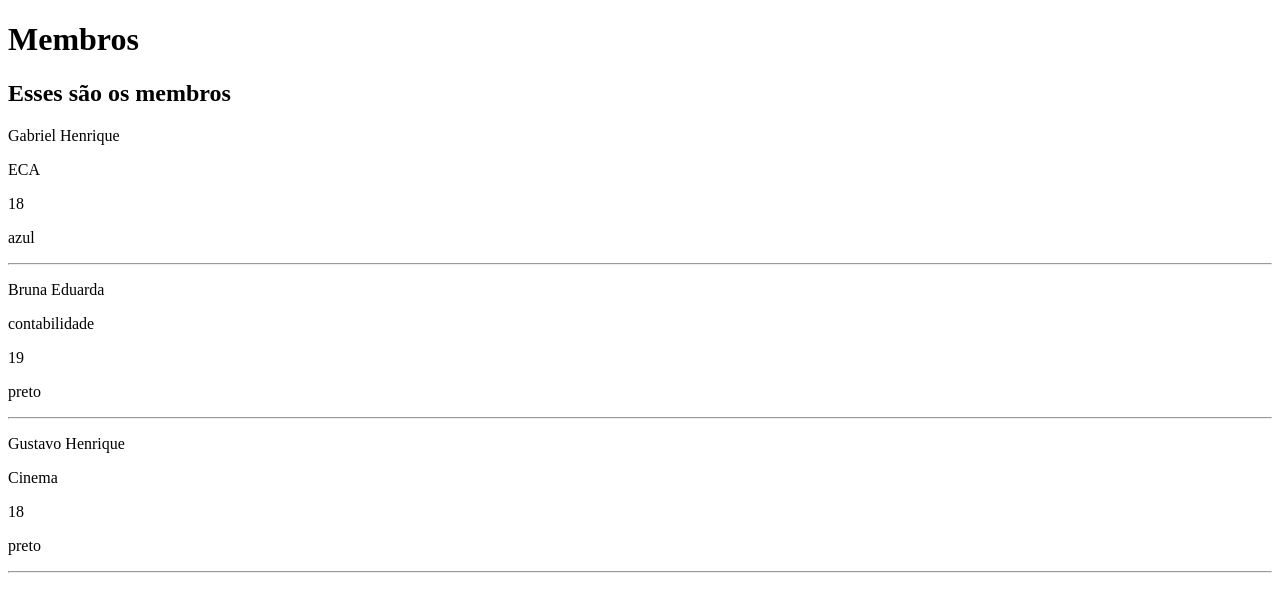
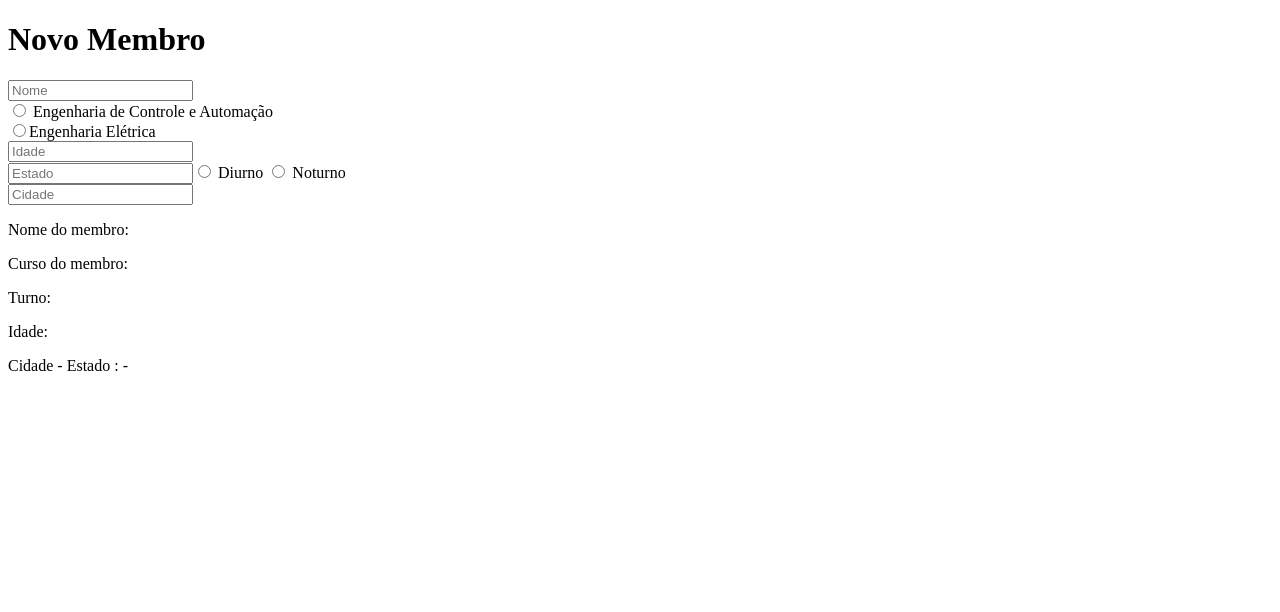
Before and after one commit to GabrielHPaschoalin/quick-note, a React (Create React App) app: page / in a window 1280 px wide. Shown: the top 612 px of the page. Built offline with nearby package versions, Linux system fonts and the light colour scheme; the HTML template or start-up script is replaced by a standard one.

Commit message:
Aula 9 - Parte 1

```diff
--- a/src/App.js
+++ b/src/App.js
@@ -1,38 +1,104 @@
-import { prettyDOM } from '@testing-library/dom';
-import React from 'react';
-import Membro from './Membro ( Aula 8)';
-import Title from './Title - Aula 8';
-
-const Gabriel = {
-  nome: "Gabriel Henrique",
-  idade: 18,
-  curso: "ECA",
-  cor: "azul",
-}
-const Bruna = {
-  nome: "Bruna Eduarda",
-  idade: 19,
-  curso: "contabilidade",
-  cor: "preto",
-}
-const Gustavo = {
-  nome: "Gustavo Henrique",
-  idade: 18,
-  curso: "Cinema",
-  cor: "preto",
-}
+import React from "react";
+import { useState } from "react";
 
 function App() {
 
+    const [nome, setNome] = useState(); //Retorna um vetor com 2 parâmetros
+  const [curso, setCurso] = useState();
+  const [idade, setIdade] = useState();
+  const [Cidade, setCidade] = useState();
+  const [Estado, setEstado] = useState();
+  const [Turno, setTurno] = useState();
+
   return (
     <div>
-      <Title title = "Membros" subtitle = "Esses são os membros">
-      <Membro membro = {Gabriel}/>
-      <Membro membro = {Bruna}/>
-      <Membro membro = {Gustavo}/>
-      </Title>
+
+      <h1>Novo Membro</h1>
+
+      <input //Campo nome
+        type="text"
+        placeholder="Nome"
+        onChange={(event) => setNome(event.target.value)}
+      />
+      <br />
+
+      <input //Engenharia de controle e automação
+        id="ECA"
+        type="radio"
+        name="curso"
+        value="Engenharia de Controle e Automação"
+        onChange={(e) => setCurso(e.target.value)}
+      />
+
+      <label htmlFor="ECA"> Engenharia de Controle e Automação </label>
+
+      <br />
+
+      <input // Campo Engenharia elétrica
+        id="EE"
+        type="radio"
+        name="curso"
+        value="Engenharia Elétrica"
+        onChange={(e) => setCurso(e.target.value)}
+      />
+
+      <label htmlFor="EE">Engenharia Elétrica</label>
+
+      <br />
+
+      <input //Idade
+        type="text"
+        placeholder="Idade"
+        onChange={(event) => setIdade(event.target.value)}
+      />
+
+      <br />
+
+      <input //Estado
+        type="text"
+        placeholder="Estado"
+        onChange={(e) => setEstado(e.target.value)}
+
+      />
+
+      <input
+        id="Diurno"
+        type="radio"
+        name="turno"
+        value="Diurno"
+        onChange={(e) => setTurno(e.target.value)}
+      />
+      <label htmlFor="Diurno"> Diurno </label>
+
+      <input
+        id="Noturno"
+        type="radio"
+        name="turno"
+        value="Noturno"
+        onChange={(e) => setTurno(e.target.value)}
+      />
+      <label htmlFor="Noturno"> Noturno </label>
+
+      <br />
+
+      <input //Cidade
+        type="text"
+        placeholder="Cidade"
+        onChange={(e) => setCidade(e.target.value)}
+
+      />
+
+      <br />
+
+      <p>Nome do membro: {nome}</p>
+      <p>Curso do membro:  {curso}</p>
+      <p>Turno: {Turno}</p>
+      <p>Idade: {idade}</p>
+      <p>Cidade - Estado : {Cidade} - {Estado}</p>
+
+
     </div>
-    );
+  );
 }
 
 export default App;
```
